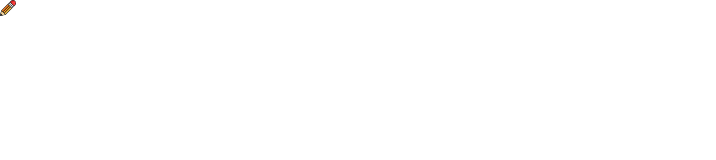
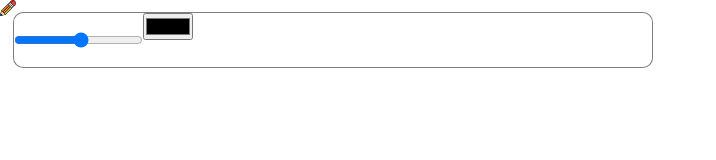
Before and after one commit to ReenyeLima/desk-board, an Electron app: page src/home/index.html in a window 1280 px wide. Shown: the whole page, without its empty margins (0-716 px from the left). Drawn offline with Linux system fonts and the light colour scheme.

Commit message:
Atualizações

```diff
--- a/src/home/index.html
+++ b/src/home/index.html
@@ -9,7 +9,13 @@
 </head>
 <body>
   <div class="cursor"></div>
-  <canvas class="board"></canvas>
+  <div class="container">
+    <canvas class="board"></canvas>
+    <div class="panel">
+      <input id="range-size" type="range" min="1" max="20" step="1" default="5">
+      <input type="color" id="color">
+    </div>
+  </div>
 </body>
 <script src="script.js"></script>
 </html>
--- a/src/home/script.js
+++ b/src/home/script.js
@@ -1,30 +1,86 @@
 const cursor = document.querySelector(".cursor");
+const panel = document.querySelector(".panel");
 const board = document.querySelector(".board");
 const context = board.getContext("2d");
+const rangeSize = document.querySelector("#range-size");
+const color = document.querySelector("#color");
+//var color = "source-over";
+var size = rangeSize.value;
 
 var drawing = false;
+var configuring = false;
 
-document.addEventListener("mousemove", e => {
-  cursor.setAttribute("style", `top: ${e.pageY-16}px; left: ${e.pageX}px;`);
-  draw(e);
+window.addEventListener("drag", e => {
+  e.preventDefault();
+})
+
+window.addEventListener("dragstart", e => {
+  e.preventDefault();
+})
+
+document.querySelector(".board").addEventListener("mousemove", e => {
+  if(!configuring) {
+    cursor.setAttribute("style", `top: ${e.pageY-16}px; left: ${e.pageX}px;`);
+    draw(e);
+  }
+});
+
+document.querySelector(".panel").addEventListener("mouseover", e => {
+  configuring = true;
+});
+
+document.querySelector(".panel").addEventListener("mouseout", e => {
+  configuring = false;
+});
+
+/*document.addEventListener("keyup", e => {
+  switch(e.key) {
+    case 'q':
+      color = "destination-out";
+      size = 30;
+      break;
+    case 'w':
+      color = "source-over";
+      size = 5;
+      break;
+  }
+});*/
+
+document.addEventListener("keydown", e => {
+  if((e.key === "s") && e.altKey) {
+    if(panel.style.display === "flex") {
+      panel.style.display = "none";
+      panel.style.visibility = "hidden";
+    }else {
+      panel.style.display = "flex";
+      panel.style.visibility = "visible";
+    }
+  }
 })
 
 document.addEventListener("mouseup", () => {
   drawing = false
 });
+
 document.addEventListener("mousedown", (e) =>  {
-  drawing = true
-  context.beginPath();
-  draw(e);
+  if(!configuring) {
+    drawing = true
+    context.beginPath();
+    draw(e);
+  }
 });
 
 const draw = (e) => {
   if(!drawing) return;
 
-  context.lineWidth = 5;
+  context.lineWidth = size;
   context.lineCap = 'round';
 
   context.lineTo(e.clientX, e.clientY);
+
+  //context.globalCompositeOperation=color;
+
+  context.strokeStyle = color.value;
   context.stroke();
   context.moveTo(e.clientX, e.clientY);
 };
@@ -35,3 +91,7 @@ const setBoard = () => {
 }
 
 setBoard();
+
+rangeSize.addEventListener("change", (e) => {
+  size = e.target.value;
+})
--- a/src/home/style.css
+++ b/src/home/style.css
@@ -6,10 +6,43 @@
   overflow: hidden;
 }
 
+.container {
+  width: 100vw;
+  height: 100vh;
+  position: relative;
+}
+
+.board {
+  position: absolute;
+  z-index: 1;
+  width: 100vw;
+  height: 100vh;
+}
+
+.panel {
+  position: absolute;
+  z-index: 5;
+  width: 50%;
+  height: 7%;
+  border: 1px solid rgba(0, 0, 0, .5);
+  border-radius: 10px;
+  background-color: #FFF;
+  left: 1%;
+  top: 1.5%;
+  display: flex;
+  visibility: visible;
+  color: white;
+}
+
+.panel, .panel > * {
+  cursor: pointer;
+}
+
 .cursor {
   width: 16px;
   height: 16px;
   background-image: url('../../assets/pencil.ico');
   background-size: cover;
   position: absolute;
+  z-index: 3;
 }
```
